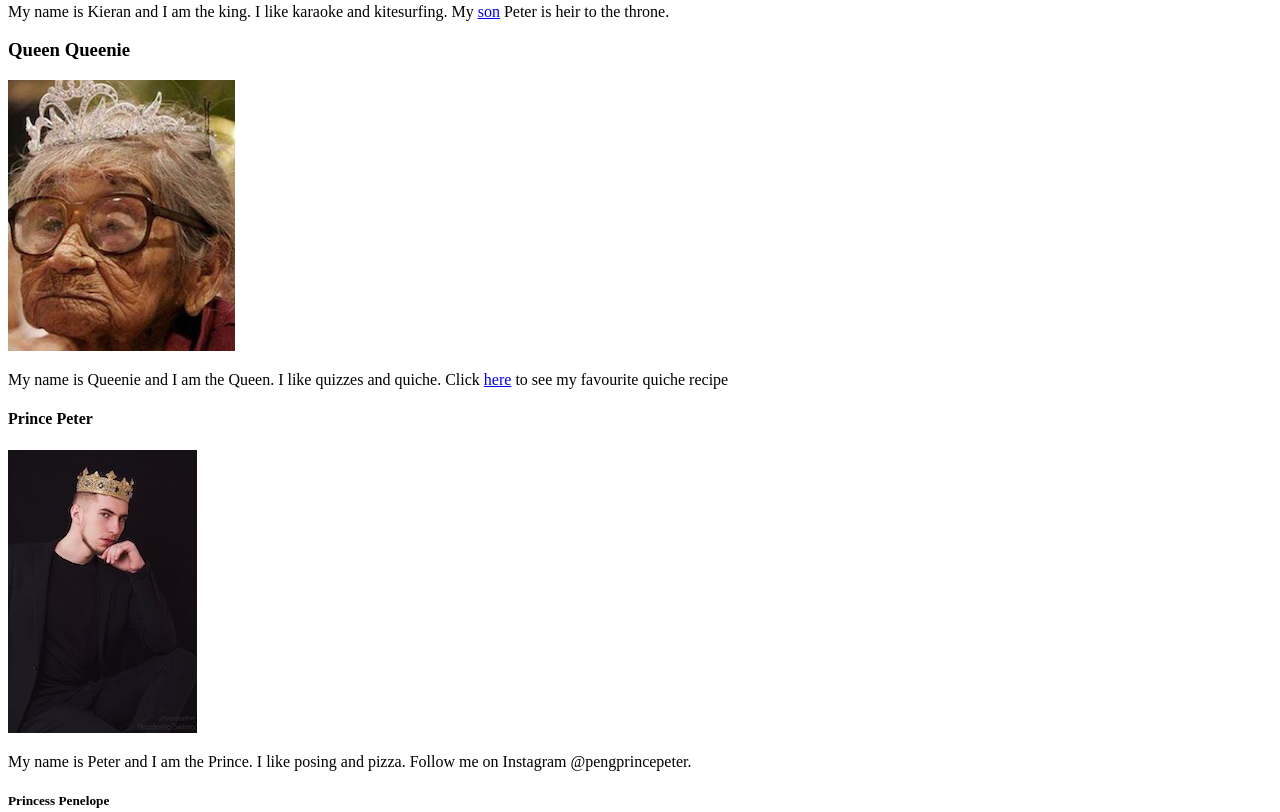
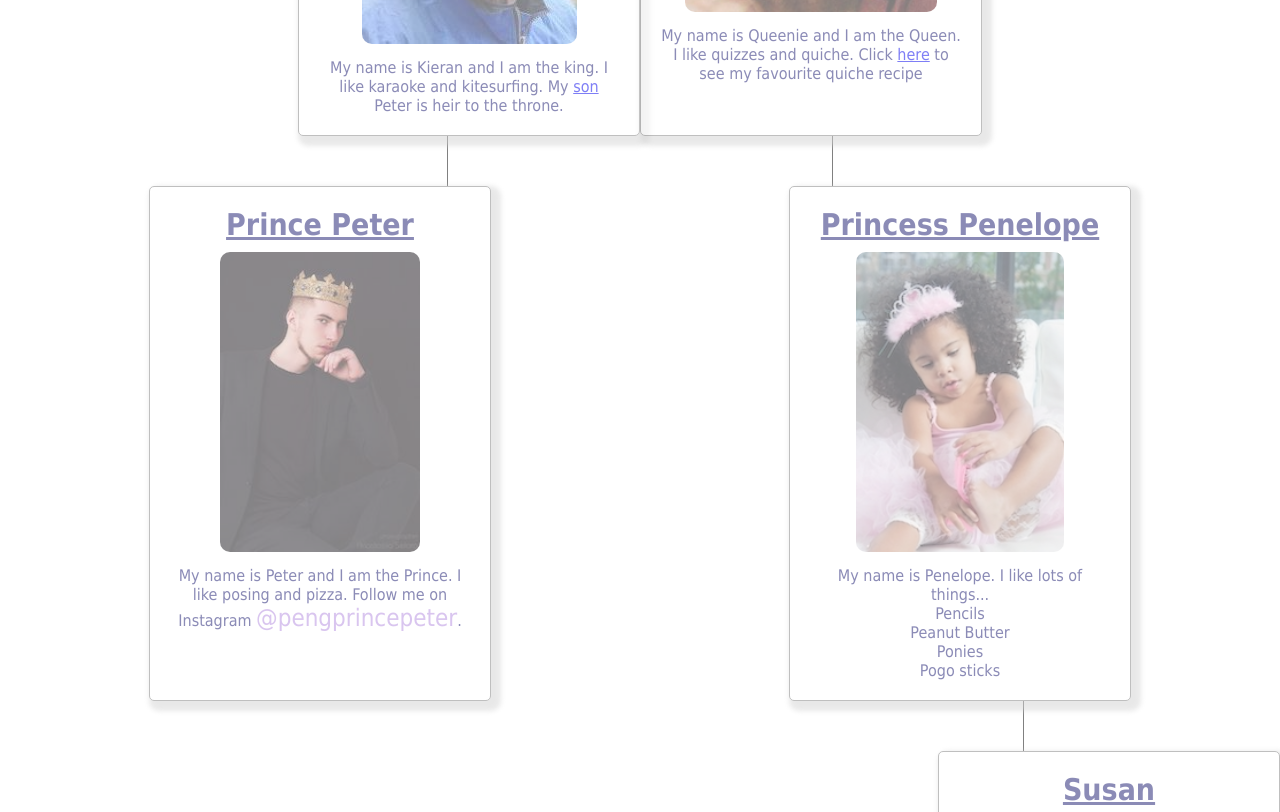
Before and after one commit to agjordan/web-fundamentals-palace, a plain HTML site: page index.html in a window 1280 px wide. Shown: the part 514-1326 px from the top of the page. Drawn offline with Linux system fonts and the light colour scheme.

Commit message:
row layout and line connections using flexbox

```diff
--- a/index.html
+++ b/index.html
@@ -4,6 +4,7 @@
     <meta charset="UTF-8" />
     <meta name="viewport" content="width=device-width, initial-scale=1.0" />
     <title>Web Fundamentals Palace</title>
+    <link rel="stylesheet" href="./style.css" />
   </head>
   <body>
     <header>
@@ -15,46 +16,78 @@
     </header>
 
     <main>
+      <div class="regents row">
+        <div class="card">
           <h2>King Kieran</h2>
           <img src="./images/king.jpg" alt="King Kieran" />
           <p>
-        My name is Kieran and I am the king. I like karaoke and kitesurfing. My
-        <a href="#peter">son</a> Peter is heir to the throne.
+            My name is Kieran and I am the king. I like karaoke and kitesurfing.
+            My <a href="#peter">son</a> Peter is heir to the throne.
           </p>
+        </div>
 
+        <div class="card">
           <h3>Queen Queenie</h3>
           <img src="./images/queen.jpg" alt="Queen Queenie" />
           <p>
-        My name is Queenie and I am the Queen. I like quizzes and quiche. Click
-        <a href="https://www.bbcgoodfood.com/recipes/collection/quesadilla-recipes" target="_blank"
+            My name is Queenie and I am the Queen. I like quizzes and quiche.
+            Click
+            <a
+              href="https://www.bbcgoodfood.com/recipes/collection/quesadilla-recipes"
+              target="_blank"
               >here</a
             >
             to see my favourite quiche recipe
           </p>
+        </div>
+      </div>
 
+      <div class="lines">
+        <span class="line"></span>
+        <span id="space1"></span>
+        <span class="line"></span>
+      </div>
+
+      <div class="young-royals row">
+        <div class="card">
           <h4 id="peter">Prince Peter</h4>
           <img src="./images/prince-peter.jpg" alt="Prince Peter" />
           <p>
-        My name is Peter and I am the Prince. I like posing and pizza. Follow me
-        on Instagram @pengprincepeter.
+            My name is Peter and I am the Prince. I like posing and pizza.
+            Follow me on Instagram <span>@pengprincepeter</span>.
           </p>
+        </div>
 
+        <div class="card">
           <h5>Princess Penelope</h5>
           <img src="./images/princess-penelope.jpg" alt="Princess Penelope" />
           <p>My name is Penelope. I like lots of things...</p>
-      <ul>
+          <ul id="penelope">
             <li>Pencils</li>
             <li>Peanut Butter</li>
             <li>Ponies</li>
             <li>Pogo sticks</li>
           </ul>
+        </div>
+      </div>
 
+      <div class="lines2">
+        <span class="line"></span>
+        <span id="space2"></span>
+      </div>
+
+      <div class="others row">
+        <div class="card">
           <h6>Susan</h6>
           <img src="./images/susan.jpg" alt="Susan" />
           <p>
             I am King Kieran's mistress and mother to the illegitimate Princess.
           </p>
+        </div>
+      </div>
     </main>
-    <footer>Click <a href="#top">here</a> to return to the top of the page</footer>
+    <footer>
+      Click <a href="#top">here</a> to return to the top of the page
+    </footer>
   </body>
 </html>
--- /dev/null
+++ b/style.css
@@ -0,0 +1,119 @@
+* {
+    margin: 0;
+    padding: 0;
+    font-family: Tahoma, Verdana, sans-serif;
+}
+
+::selection{
+    color: white;
+    background-color: #1182eb;
+}
+
+body {
+    background-color: white;
+    max-width: 1400px;
+    margin: auto;
+}
+
+header {
+    text-align: center;
+    height: 80px;
+    padding: 40px;
+    color: rgb(94,92,89)
+}
+
+header > h1 {
+    font-size: 40px;
+}
+
+.card {
+    width: 300px;
+    height: auto;
+    border: 1px solid gray;
+    border-radius: 5px;
+    text-align: center;
+    padding: 20px;
+    background-color: white;
+    color: midnightblue;
+    box-shadow: 5px 5px 5px 5px lightgray;
+    opacity: 0.5;
+    transition: opacity 0.3s ease;
+}
+
+.card > img {
+    margin: 10px;
+    min-height: 300px;
+    border-radius: 10px;
+}
+
+.card:hover {
+    opacity: 1;
+}
+
+h2, h3, h4, h5, h6 {
+    font-size: 30px;
+    text-decoration: underline;
+}
+
+
+
+span {
+    font-size: 1.5em;
+    color: #b48ce0;
+}
+
+#penelope {
+    list-style-type: none;
+}
+
+li:hover {
+    color: #1182eb;
+}
+
+.row {
+    /* margin-bottom: 75px; */
+}
+
+.regents {
+    display: flex;
+    justify-content: center;
+}
+
+.young-royals {
+    display: flex;
+    justify-content: space-around;
+}
+
+.others {
+    display: flex;
+    justify-content: flex-end;
+}
+
+.lines {
+    height: 50px;
+    width: 100%;
+    display: flex;
+    justify-content: center;
+}
+
+.line {
+    width: 1px;
+    height: 100%;
+    background-color: gray;
+}
+
+#space1 {
+    width: 30%;
+    height: 100%;
+}
+#space2 {
+    width: 20%;
+    height: 100%;
+}
+
+.lines2 {
+    height: 50px;
+    width: 100%;
+    display: flex;
+    justify-content: flex-end;
+}
```
Lines whose indentation alone changed are shown as unchanged.
